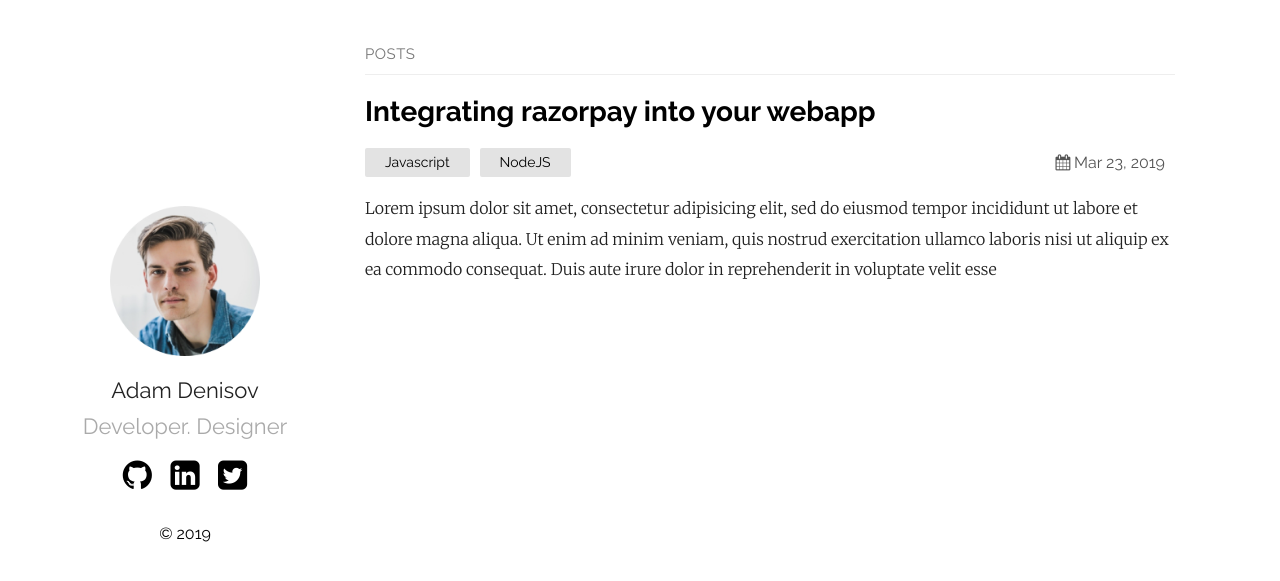
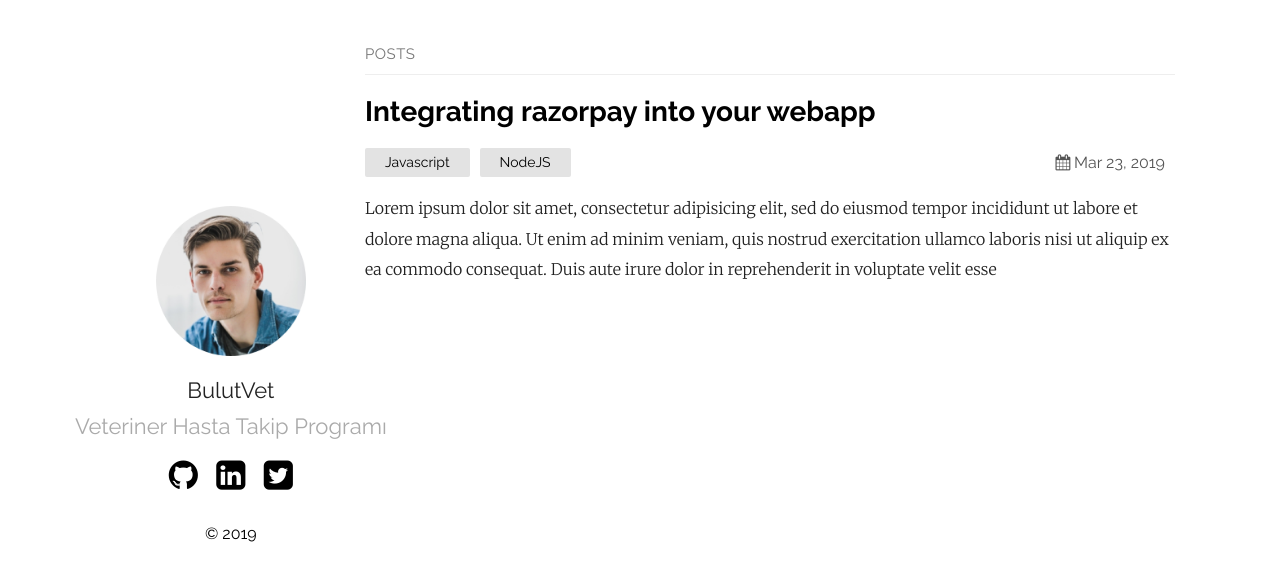
Before and after one commit to bulutvet/blog, a Jekyll site: the page built from index.md, in a window 1280 px wide. Shown: the top 581 px of the page. Built offline with Jekyll 4.4.1, drawn with Linux system fonts in a browser that asks for light colours.

Commit message:
yml edit

```diff
--- a/_config.yml
+++ b/_config.yml
@@ -1,6 +1,6 @@
-title: Your awesome title
-author: GitHub User
-email: your-email@domain.com
+title: BulutVet
+author: bulutvet
+email: support@bulutvet.com
 description: > # this means to ignore newlines until "show_exerpts:"
   Write an awesome description for your new site here. You can edit this
   line in _config.yml. It will appear in your document head meta (for
@@ -12,16 +12,16 @@ show_excerpts: true # set to true to show excerpts on the homepage
 sass:
   sass_dir: _sass
 plainwhite:
-  name: Adam Denisov
-  tagline: Developer. Designer
+  name: BulutVet
+  tagline: Veteriner Hasta Takip Programı
   date_format: "%b %-d, %Y"
   sitemap: true # set to true to generate sitemap.xml content
 
   # generate social links in footer
   social_links:
-    twitter: thelehhman
-    github:  thelehhman
-    linkedIn: in/thelehhman
+    twitter: bulutvet
+    facebook: bulutvetcom
+    instagram: bulutvet
     rss: rss
     # dribbble: jekyll
     # facebook: jekyll
```
Also changed, not shown: README.md (deleted).
